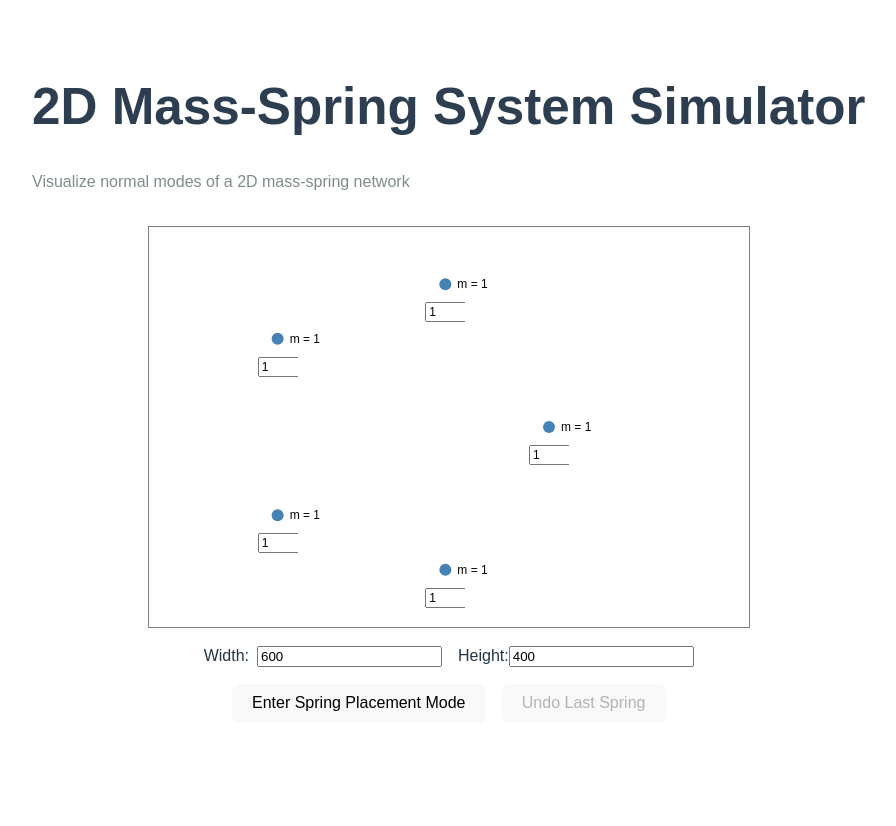
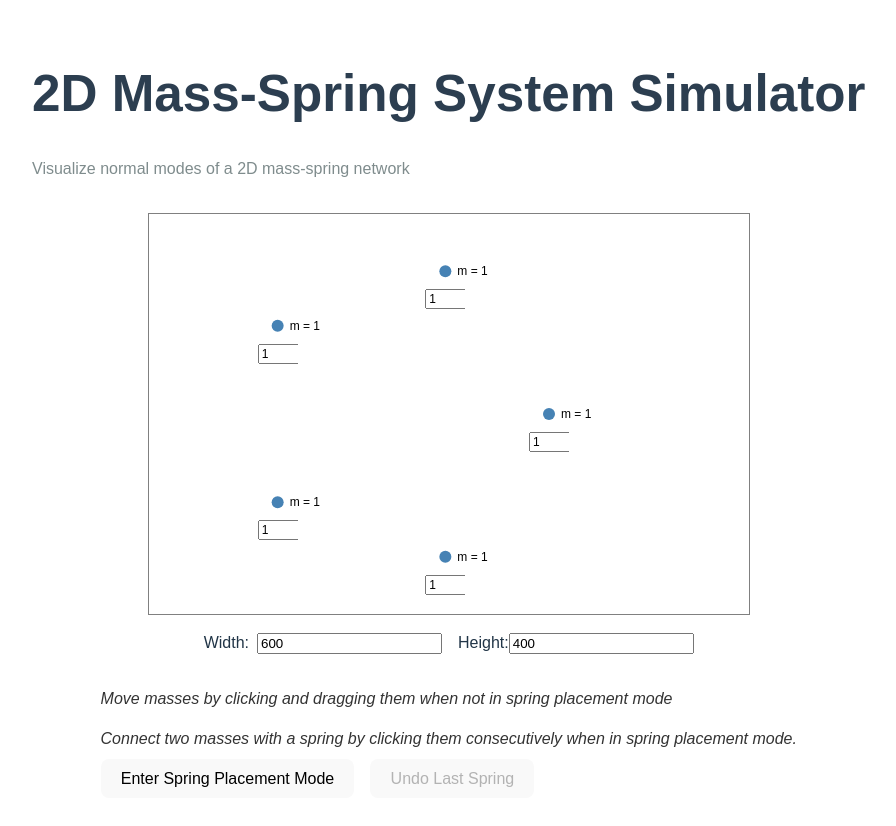
Before and after one commit to ojaroker/spring-system, a React (Vite) app: page / in a window 1280 px wide. Both pictures are taken after typing "5" into the empty fields and a click on the button "Create". Shown: the top 826 px of the page, without its empty margins (0-896 px from the left). Before the commit the page ends 800 px from the top, so only its background shows below. Built offline with nearby package versions, Linux system fonts and the light colour scheme.

Commit message:
added instructions

```diff
--- a/src/components/GraphBuilder.jsx
+++ b/src/components/GraphBuilder.jsx
@@ -208,6 +208,12 @@ export default function GraphBuilder({
           </div>
 
           <div>
+            <p style={{color: "#333", fontStyle: "italic" }}>
+                Move masses by clicking and dragging them when not in spring placement mode
+            </p>
+            <p style={{ marginBottom: "0.5rem", color: "#333", fontStyle: "italic" }}>
+                Connect two masses with a spring by clicking them consecutively when in spring placement mode.
+            </p>
             <button
               onClick={() => setSpringPlacementMode(!springPlacementMode)}
             >
```
